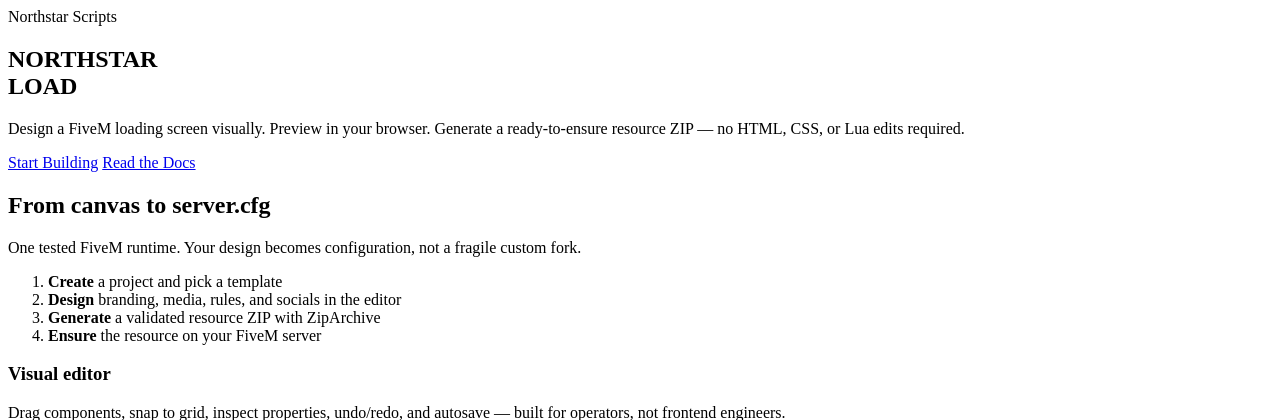
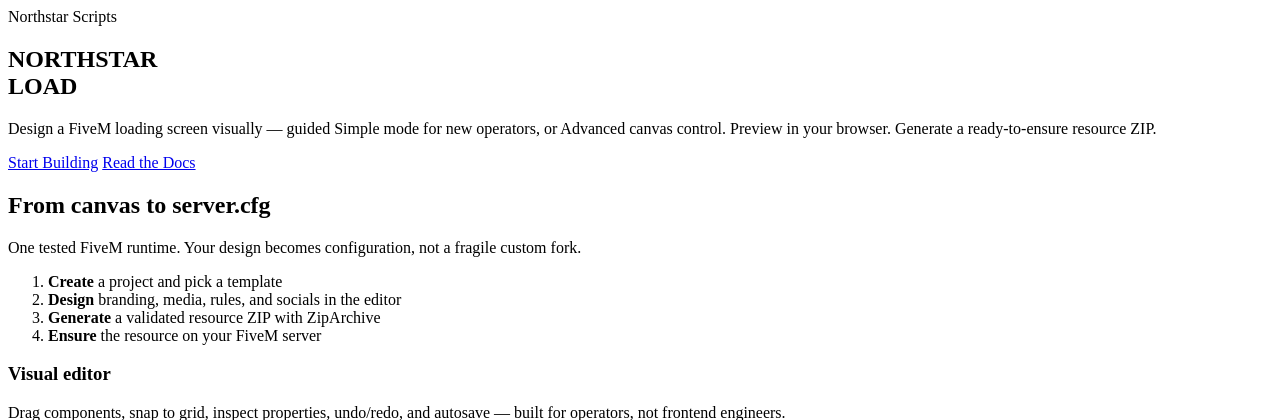
Before and after one commit to wcturner75-collab/northstar-load, a PHP site: page /views/home.php in a window 1280 px wide. Shown: the top 420 px of the page. Run offline with PHP 8.4, Linux system fonts and the light colour scheme.

Commit message:
Update homepage copy for Simple/Advanced editor

```diff
--- a/app/views/home.php
+++ b/app/views/home.php
@@ -3,7 +3,7 @@
   <div class="shell hero-content">
     <p class="eyebrow">Northstar Scripts</p>
     <h1 class="hero-brand">NORTHSTAR<br>LOAD</h1>
-    <p class="hero-lead">Design a FiveM loading screen visually. Preview in your browser. Generate a ready-to-ensure resource ZIP — no HTML, CSS, or Lua edits required.</p>
+    <p class="hero-lead">Design a FiveM loading screen visually — guided Simple mode for new operators, or Advanced canvas control. Preview in your browser. Generate a ready-to-ensure resource ZIP.</p>
     <div class="hero-actions">
       <a class="btn btn-primary btn-lg" href="/register.php">Start Building</a>
       <a class="btn btn-ghost btn-lg" href="/docs.php">Read the Docs</a>
```
